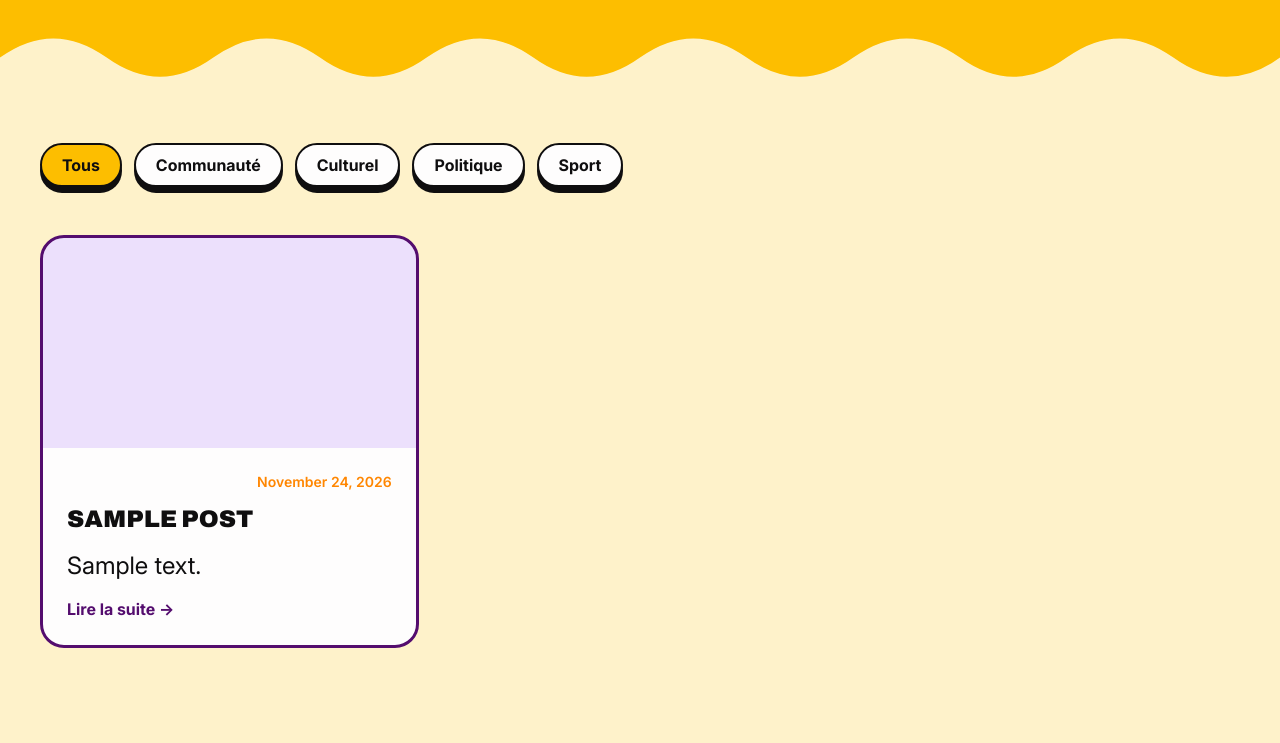
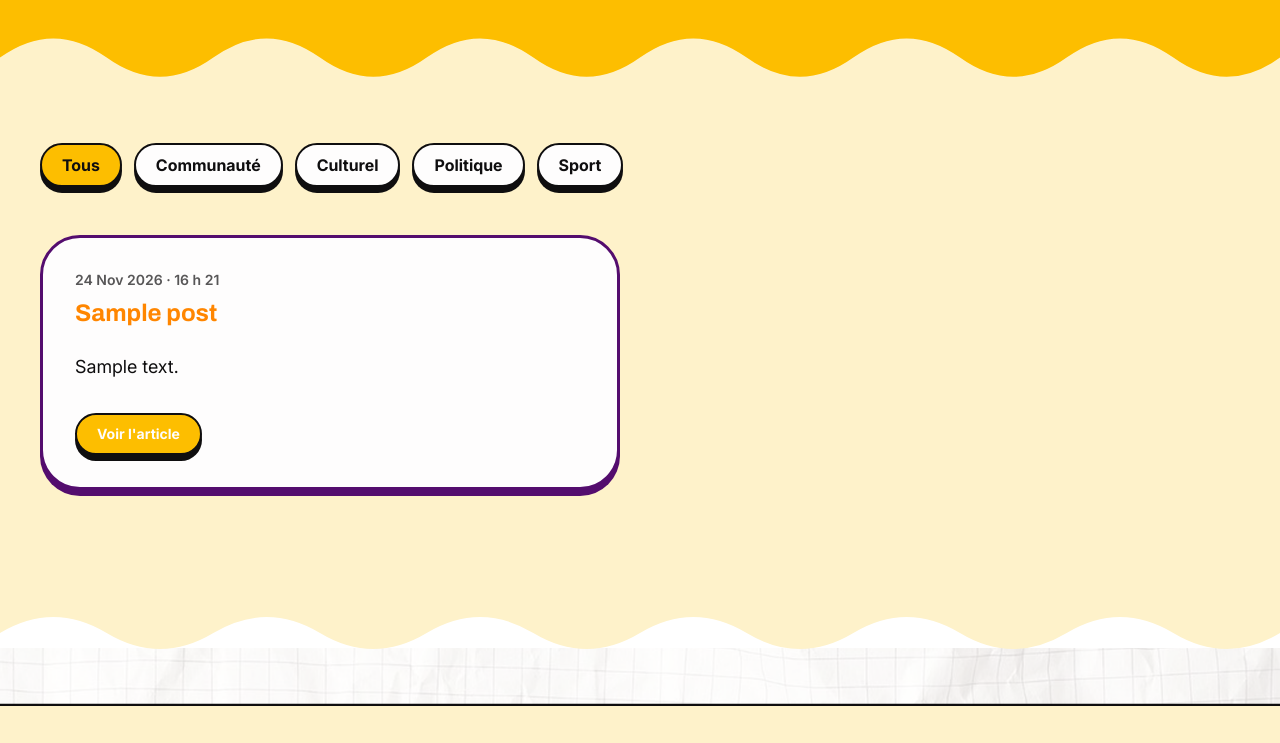
Before and after one commit to artlen2/PM4-EFC-Radio, a WordPress theme: template home.php in a window 1280 px wide; the page is wider, and only the part inside the window is pictured. Shown: the part 799-1542 px from the top of that part. Run offline with PHP 8.4 and a stand-in for WordPress, Linux system fonts and the light colour scheme; the site name, menu and one post (Sample post) are stand-ins, and other content is empty; style sheets or scripts are compiled from the project's sources; grey boxes are pictures that could not be loaded.

Commit message:
[Add] animation Nouvelle

```diff
--- a/assets/css/main.css
+++ b/assets/css/main.css
@@ -104,6 +104,307 @@ Version: 1.0
   }
 }
 
+/* btn qui s'enfonce au hover */
+@utility btn-press {
+  border: 2px solid var(--color-black);
+  box-shadow: 0 6px 0 var(--color-black);
+  transition:
+    transform 150ms ease-out,
+    box-shadow 150ms ease-out,
+    background-color 300ms,
+    color 300ms;
+
+  &:hover {
+    transform: translateY(6px);
+    box-shadow: 0 0 0 var(--color-black);
+  }
+}
+
+/* btn qui s'enfonce au hover */
+@utility btn-border {
+  border: 2px solid var(--color-yellow);
+  box-shadow: 0 6px 0 var(--color-yellow);
+  transition:
+    transform 150ms ease-out,
+    box-shadow 150ms ease-out,
+    background-color 300ms,
+    color 300ms;
+
+  &:hover {
+    transform: translateY(6px);
+    box-shadow: 0 0 0 var(--color-yellow);
+  }
+}
+
+/* Bouton Québec 511 par-dessus la carte Google */
+.carte-routes {
+  position: relative;
+}
+
+.carte-routes .btn-quebec511 {
+  position: absolute;
+  top: 6px;
+  left: 6px;
+  z-index: 2;
+  display: inline-flex;
+  align-items: center;
+  gap: 6px;
+  padding: 12px 14px;
+  min-width: 185px;
+  background: #fff;
+  color: #1a73e8;
+  font-family: Roboto, Arial, sans-serif;
+  font-size: 14px;
+  font-weight: 600;
+  text-decoration: none;
+  border-radius: 2px;
+  box-shadow: 0 1px 4px -1px rgba(0, 0, 0, 0.3);
+}
+
+.carte-routes .btn-quebec511:hover {
+  background: #f1f3f4;
+}
+
+/* ==========  À propos ========== */
+.radio-track {
+  --card-w: 18rem;
+  --card-gap: 6rem;
+  gap: var(--card-gap);
+  padding-inline: calc(50% - var(--card-w) / 2);
+  -webkit-mask-image: linear-gradient(
+    to right,
+    transparent,
+    #000 10%,
+    #000 90%,
+    transparent
+  );
+  mask-image: linear-gradient(
+    to right,
+    transparent,
+    #000 10%,
+    #000 90%,
+    transparent
+  );
+}
+
+.radio-card {
+  width: var(--card-w, 18rem);
+  flex: none;
+}
+
+.radio-card-head {
+  height: 9rem;
+}
+
+.radio-icon {
+  height: clamp(6rem, 14vw, 16rem);
+  width: auto;
+  flex: none;
+  margin-block: -2rem;
+  pointer-events: none;
+}
+
+.radio-dialog {
+  width: min(92vw, 44rem);
+}
+
+.radio-track.is-jumping .radio-card {
+  transition: none !important;
+}
+
+/* ==========  Programme ========== */
+main.programme-single {
+  background-position: center;
+  background-repeat: no-repeat;
+  background-size: cover;
+}
+
+.programme-title {
+  display: block;
+  width: 100%;
+  color: var(--color-orange);
+  background-image: radial-gradient(
+    circle 5rem at var(--spot-x, -20rem) var(--spot-y, -20rem),
+    var(--color-yellow) 0,
+    var(--color-yellow) 45%,
+    var(--color-orange) 100%
+  );
+  background-clip: text;
+  -webkit-background-clip: text;
+  -webkit-text-fill-color: transparent;
+}
+
+.programme-character {
+  position: absolute;
+  z-index: 20;
+  right: 1rem;
+  bottom: 1rem;
+  width: clamp(6.5rem, 18vw, 12rem);
+  height: auto;
+  cursor: grab;
+  touch-action: none;
+  user-select: none;
+  animation: programme-character-jump 1.8s ease-in-out infinite;
+}
+
+.programme-character.is-dragging {
+  z-index: 30;
+  cursor: grabbing;
+  animation: none;
+}
+
+@keyframes programme-character-jump {
+  0%,
+  100% {
+    transform: translateY(0) rotate(0);
+  }
+  45% {
+    transform: translateY(-1.25rem) rotate(-3deg);
+  }
+  55% {
+    transform: translateY(-1.25rem) rotate(3deg);
+  }
+}
+
+.programme-music-notes {
+  position: absolute;
+  inset: 0;
+  overflow: hidden;
+  pointer-events: none;
+}
+
+.programme-music-notes span {
+  position: absolute;
+  color: var(--color-yellow);
+  font-size: clamp(2rem, 5vw, 4rem);
+  opacity: 1;
+  animation: programme-note-float 9s ease-in-out infinite;
+}
+
+.programme-music-notes span:nth-child(1) {
+  top: 16%;
+  left: 8%;
+}
+
+.programme-music-notes span:nth-child(2) {
+  top: 38%;
+  right: 8%;
+  animation-delay: -2s;
+}
+
+.programme-music-notes span:nth-child(3) {
+  top: 65%;
+  left: 18%;
+  animation-delay: -4s;
+}
+
+.programme-music-notes span:nth-child(4) {
+  top: 77%;
+  right: 24%;
+  animation-delay: -6s;
+}
+
+.programme-music-notes span:nth-child(5) {
+  top: 26%;
+  left: 53%;
+  animation-delay: -3s;
+}
+
+@keyframes programme-note-float {
+  0%,
+  100% {
+    transform: translate3d(0, 0, 0) rotate(-8deg);
+  }
+  50% {
+    transform: translate3d(0, -1.25rem, 0) rotate(8deg);
+  }
+}
+
+@media (prefers-reduced-motion: reduce) {
+  .programme-music-notes span,
+  .programme-character {
+    animation: none;
+  }
+}
+
+@media (min-width: 1024px) {
+  .programme-character {
+    right: 2rem;
+    bottom: 2rem;
+  }
+
+  .radio-track {
+    --card-w: 22rem;
+    --card-gap: 9rem;
+  }
+
+  .radio-card-head {
+    height: 10rem;
+  }
+}
+
+@media (min-width: 640px) and (max-width: 1023px) {
+  .programme-character {
+    right: 1.5rem;
+  }
+}
+
+/* ==========  Nouvelle ========== */
+.news-card {
+  box-shadow: 0 6px 0 var(--color-purple);
+  transform-origin: center bottom;
+
+  transition:
+    transform 350ms cubic-bezier(0.22, 1, 0.36, 1),
+    box-shadow 350ms cubic-bezier(0.22, 1, 0.36, 1);
+}
+
+.news-card__image {
+  transition:
+    transform 650ms cubic-bezier(0.22, 1, 0.36, 1),
+    filter 350ms ease;
+}
+
+/* Highlight keyboard interaction without shifting the focused button. */
+.news-card:focus-within {
+  box-shadow:
+    0 8px 0 var(--color-purple),
+    0 0 0 3px var(--color-yellow, #fdbe00);
+}
+
+@media (hover: hover) and (pointer: fine) and (prefers-reduced-motion: no-preference) {
+  .news-card:hover {
+    z-index: 1;
+
+    transform: translateY(-10px) rotate(-1deg) scale(1.015);
+
+    box-shadow: 8px 14px 0 var(--color-purple);
+  }
+
+  /* Alternate the tilt for a less repetitive layout. */
+  .news-card:nth-child(even):hover {
+    transform: translateY(-10px) rotate(1deg) scale(1.015);
+
+    box-shadow: -8px 14px 0 var(--color-purple);
+  }
+
+  .news-card:hover .news-card__image {
+    transform: scale(1.08) rotate(1deg);
+    filter: saturate(1.12);
+  }
+
+  .news-card:nth-child(even):hover .news-card__image {
+    transform: scale(1.08) rotate(-1deg);
+  }
+}
+
+@media (prefers-reduced-motion: reduce) {
+  .news-card,
+  .news-card__image {
+    transition: none;
+  }
+}
+
 /* Vagues animées de la carte marée */
 .maree-parallax > use {
   animation: maree-vague 12s linear infinite;
@@ -169,7 +470,9 @@ main.container > *:not(.w-screen, .full-bleed) {
 /* section avec vagues en haut et en bas (clip-path), même courbe que .hero-wave */
 .clip-waves {
   --wave-h: 1.6rem; /* 40% de h-16 */
-  padding-block: calc(var(--wave-h) + 3rem); /* le contenu commence sous les vagues */
+  padding-block: calc(
+    var(--wave-h) + 3rem
+  ); /* le contenu commence sous les vagues */
   clip-path: polygon(
     0% calc(var(--wave-h) * 0.5),
     1.042% calc(var(--wave-h) * 0.281),
@@ -368,251 +671,7 @@ main.container > *:not(.w-screen, .full-bleed) {
   );
 }
 @media (width >= 48rem) {
-  .clip-waves { --wave-h: 2.4rem; } /* 40% de md:h-24 */
+  .clip-waves {
+    --wave-h: 2.4rem;
+  } /* 40% de md:h-24 */
 }
-
-/* btn qui s'enfonce au hover */
-@utility btn-press {
-  border: 2px solid var(--color-black);
-  box-shadow: 0 6px 0 var(--color-black);
-  transition:
-    transform 150ms ease-out,
-    box-shadow 150ms ease-out,
-    background-color 300ms,
-    color 300ms;
-
-  &:hover {
-    transform: translateY(6px);
-    box-shadow: 0 0 0 var(--color-black);
-  }
-}
-
-/* btn qui s'enfonce au hover */
-@utility btn-border {
-  border: 2px solid var(--color-yellow);
-  box-shadow: 0 6px 0 var(--color-yellow);
-  transition:
-    transform 150ms ease-out,
-    box-shadow 150ms ease-out,
-    background-color 300ms,
-    color 300ms;
-
-  &:hover {
-    transform: translateY(6px);
-    box-shadow: 0 0 0 var(--color-yellow);
-  }
-}
-
-/* Bouton Québec 511 par-dessus la carte Google */
-.carte-routes {
-  position: relative;
-}
-
-.carte-routes .btn-quebec511 {
-  position: absolute;
-  top: 6px;
-  left: 6px;
-  z-index: 2;
-  display: inline-flex;
-  align-items: center;
-  gap: 6px;
-  padding: 12px 14px;
-  min-width: 185px;
-  background: #fff;
-  color: #1a73e8;
-  font-family: Roboto, Arial, sans-serif;
-  font-size: 14px;
-  font-weight: 600;
-  text-decoration: none;
-  border-radius: 2px;
-  box-shadow: 0 1px 4px -1px rgba(0, 0, 0, 0.3);
-}
-
-.carte-routes .btn-quebec511:hover {
-  background: #f1f3f4;
-}
-
-/* ==========  À propos ========== */
-.radio-track {
-  --card-w: 18rem;
-  --card-gap: 6rem;
-  gap: var(--card-gap);
-  padding-inline: calc(50% - var(--card-w) / 2);
-  -webkit-mask-image: linear-gradient(
-    to right,
-    transparent,
-    #000 10%,
-    #000 90%,
-    transparent
-  );
-  mask-image: linear-gradient(
-    to right,
-    transparent,
-    #000 10%,
-    #000 90%,
-    transparent
-  );
-}
-
-.radio-card {
-  width: var(--card-w, 18rem);
-  flex: none;
-}
-
-.radio-card-head {
-  height: 9rem;
-}
-
-
-.radio-icon {
-  height: clamp(6rem, 14vw, 16rem);
-  width: auto;
-  flex: none;
-  margin-block: -2rem;
-  pointer-events: none;
-}
-
-
-.radio-dialog {
-  width: min(92vw, 44rem);
-}
-
-.radio-track.is-jumping .radio-card {
-  transition: none !important;
-}
-
-main.programme-single {
-  background-position: center;
-  background-repeat: no-repeat;
-  background-size: cover;
-}
-
-.programme-title {
-  display: block;
-  width: 100%;
-  color: var(--color-orange);
-  background-image: radial-gradient(
-    circle 5rem at var(--spot-x, -20rem) var(--spot-y, -20rem),
-    var(--color-yellow) 0,
-    var(--color-yellow) 45%,
-    var(--color-orange) 100%
-  );
-  background-clip: text;
-  -webkit-background-clip: text;
-  -webkit-text-fill-color: transparent;
-}
-
-.programme-character {
-  position: absolute;
-  z-index: 20;
-  right: 1rem;
-  bottom: 1rem;
-  width: clamp(6.5rem, 18vw, 12rem);
-  height: auto;
-  cursor: grab;
-  touch-action: none;
-  user-select: none;
-  animation: programme-character-jump 1.8s ease-in-out infinite;
-}
-
-.programme-character.is-dragging {
-  z-index: 30;
-  cursor: grabbing;
-  animation: none;
-}
-
-@keyframes programme-character-jump {
-  0%,
-  100% {
-    transform: translateY(0) rotate(0);
-  }
-  45% {
-    transform: translateY(-1.25rem) rotate(-3deg);
-  }
-  55% {
-    transform: translateY(-1.25rem) rotate(3deg);
-  }
-}
-
-.programme-music-notes {
-  position: absolute;
-  inset: 0;
-  overflow: hidden;
-  pointer-events: none;
-}
-
-.programme-music-notes span {
-  position: absolute;
-  color: var(--color-yellow);
-  font-size: clamp(2rem, 5vw, 4rem);
-  opacity: 1;
-  animation: programme-note-float 9s ease-in-out infinite;
-}
-
-.programme-music-notes span:nth-child(1) {
-  top: 16%;
-  left: 8%;
-}
-
-.programme-music-notes span:nth-child(2) {
-  top: 38%;
-  right: 8%;
-  animation-delay: -2s;
-}
-
-.programme-music-notes span:nth-child(3) {
-  top: 65%;
-  left: 18%;
-  animation-delay: -4s;
-}
-
-.programme-music-notes span:nth-child(4) {
-  top: 77%;
-  right: 24%;
-  animation-delay: -6s;
-}
-
-.programme-music-notes span:nth-child(5) {
-  top: 26%;
-  left: 53%;
-  animation-delay: -3s;
-}
-
-@keyframes programme-note-float {
-  0%,
-  100% {
-    transform: translate3d(0, 0, 0) rotate(-8deg);
-  }
-  50% {
-    transform: translate3d(0, -1.25rem, 0) rotate(8deg);
-  }
-}
-
-@media (prefers-reduced-motion: reduce) {
-  .programme-music-notes span,
-  .programme-character {
-    animation: none;
-  }
-}
-
-@media (min-width: 1024px) {
-  .programme-character {
-    right: 2rem;
-    bottom: 2rem;
-  }
-
-  .radio-track {
-    --card-w: 22rem;
-    --card-gap: 9rem;
-  }
-
-  .radio-card-head {
-    height: 10rem;
-  }
-}
-
-@media (min-width: 640px) and (max-width: 1023px) {
-  .programme-character {
-    right: 1.5rem;
-  }
-}
--- a/home.php
+++ b/home.php
@@ -83,59 +83,61 @@ $news = new WP_Query($query_args);
         <?php if ($news->have_posts()) : ?>
 
             <!-- Grid of news cards -->
-            <div class="grid list-none grid-cols-1 gap-8 px-6 sm:grid-cols-2 lg:grid-cols-3">
+            <div class="grid grid-cols-1 gap-10 px-6 lg:grid-cols-2">
                 <?php while ($news->have_posts()) : $news->the_post(); ?>
 
-                    <article class="group flex flex-col overflow-hidden rounded-3xl border-[3px] border-purple bg-white">
+                    <article class="news-card group relative grid h-full min-w-0 grid-cols-1 overflow-hidden rounded-[2.5rem] border-[3px] border-purple bg-white <?php echo has_post_thumbnail() ? 'sm:grid-cols-2' : ''; ?>">
+                        <!-- Text -->
+                        <div class="flex min-w-0 flex-col p-6 sm:p-7 xl:p-8">
+                            <time
+                                datetime="<?php echo esc_attr(get_the_date('c')); ?>"
+                                class="mb-2 block text-sm font-semibold text-black/70">
+                                <?php echo esc_html(get_the_date('j M Y')); ?>
+                                <span aria-hidden="true"> · </span>
+                                <?php echo esc_html(get_the_time('H \h i')); ?>
+                            </time>
 
-                        <!-- Image (the title link below is the "real" link, so this one is hidden from keyboard / screen readers) -->
-                        <a href="<?php the_permalink(); ?>" class="block aspect-video overflow-hidden bg-violet/20"
-                            aria-hidden="true" tabindex="-1">
-                            <?php if (has_post_thumbnail()) : ?>
-                                <?php the_post_thumbnail('large', [
-                                    'class'   => 'h-full w-full object-cover transition duration-300 group-hover:scale-105',
-                                    'loading' => 'lazy',
-                                ]); ?>
-                            <?php endif; ?>
-                        </a>
-
-                        <div class="flex flex-1 flex-col gap-3 p-6">
-
-                            <!-- Category tags (only the ones listed in $filters) + date -->
-                            <div class="flex flex-wrap items-center gap-2 text-sm">
-                                <?php foreach (get_the_category() as $cat) : ?>
-                                    <?php if (isset($filters[$cat->slug])) : ?>
-                                        <span class="rounded-full bg-violet/20 px-3 py-1 font-semibold text-purple">
-                                            <?php echo esc_html($cat->name); ?>
-                                        </span>
-                                    <?php endif; ?>
-                                <?php endforeach; ?>
-
-                                <time datetime="<?php echo esc_attr(get_the_date('c')); ?>" class="ml-auto font-semibold text-orange">
-                                    <?php echo esc_html(get_the_date()); ?>
-                                </time>
-                            </div>
-
-                            <!-- Title -->
-                            <h2 class="font-title text-2xl font-black uppercase leading-tight wrap-anywhere">
-                                <a href="<?php the_permalink(); ?>" class="hover:text-purple">
-                                    <?php the_title(); ?>
-                                </a>
+                            <h2 class="m-0 text-left text-xl font-bold leading-tight text-orange [overflow-wrap:anywhere] xl:text-2xl">
+                                <?php the_title(); ?>
                             </h2>
 
-                            <!-- Short excerpt -->
-                            <p class="leading-relaxed">
-                                <?php echo esc_html(wp_trim_words(get_the_excerpt(), 25)); ?>
-                            </p>
+                            <?php
+                            $card_excerpt = wp_trim_words(
+                                wp_strip_all_tags(get_the_excerpt()),
+                                25,
+                                '…'
+                            );
+                            ?>
 
-                            <!-- Read more (pushed to the bottom so all cards line up) -->
-                            <a href="<?php the_permalink(); ?>"
-                                class="mt-auto font-bold text-purple hover:text-orange">
-                                Lire la suite →
+                            <?php if ($card_excerpt) : ?>
+                                <p class="mb-8 mt-6 text-left text-base leading-relaxed text-black xl:text-lg">
+                                    <?php echo esc_html($card_excerpt); ?>
+                                </p>
+                            <?php endif; ?>
+
+                            <a
+                                href="<?php echo esc_url(get_permalink()); ?>"
+                                class="btn-press mt-auto inline-flex w-fit max-w-full items-center justify-center rounded-full bg-yellow px-5 py-3 text-center text-sm font-bold leading-none text-white transition-colors duration-200 hover:bg-orange focus-visible:outline-2 focus-visible:outline-offset-4 focus-visible:outline-purple">
+                                Voir l'article
                             </a>
                         </div>
+
+                        <!-- Image: below the text on mobile, right side on wider screens -->
+                        <?php if (has_post_thumbnail()) : ?>
+                            <figure class="relative m-0 min-h-64 min-w-0 p-2 sm:min-h-80 sm:pl-0">
+                                <div class="relative h-full min-h-64 overflow-hidden rounded-[1.75rem] sm:min-h-80">
+                                    <?php
+                                    the_post_thumbnail('large', [
+                                        'class' => 'news-card__image absolute inset-0 block h-full w-full object-cover object-center',
+                                        'alt'     => '',
+                                        'loading' => 'lazy',
+                                    ]);
+                                    ?>
+                                </div>
+                            </figure>
+                        <?php endif; ?>
+
                     </article>
-
                 <?php endwhile; ?>
             </div>
 
```
